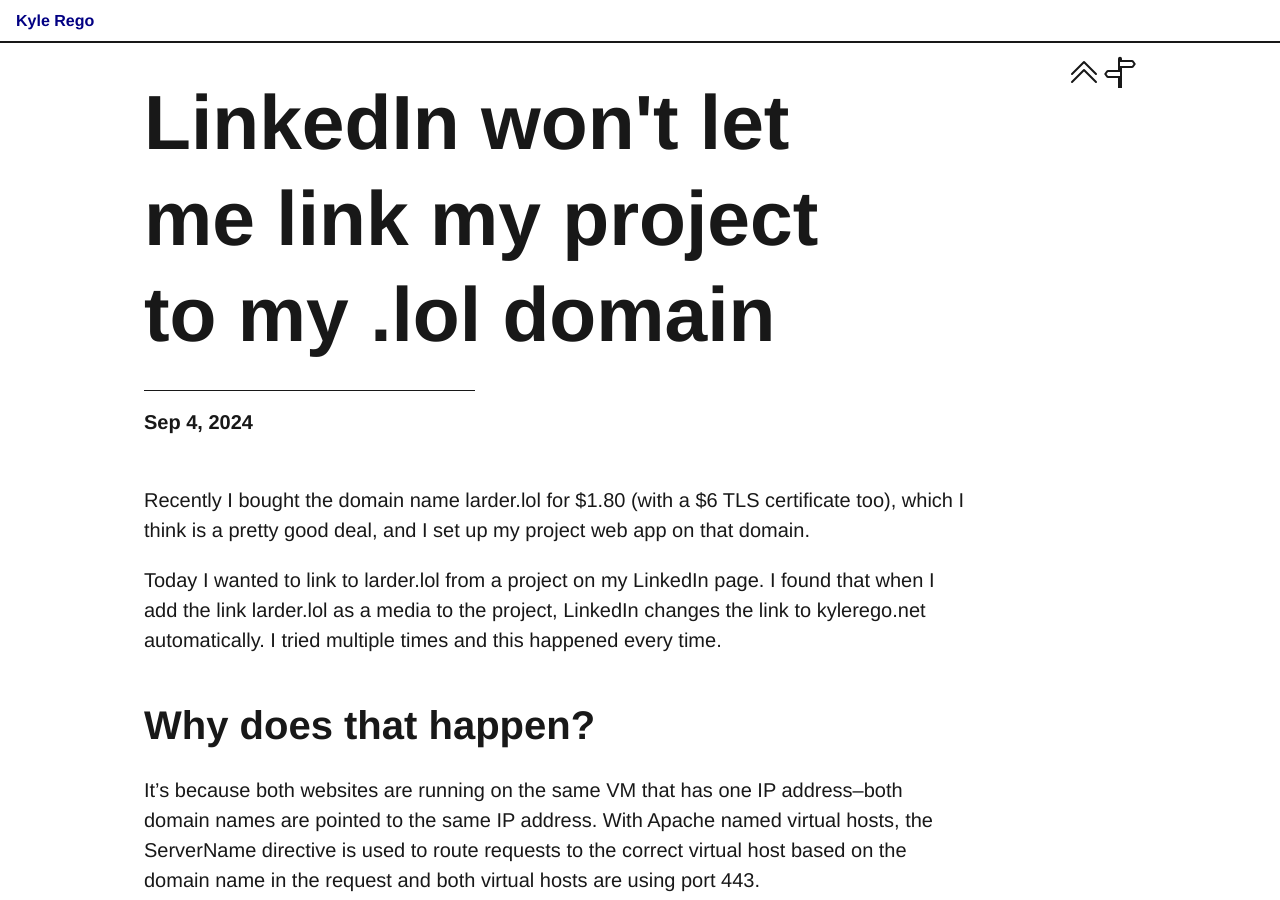
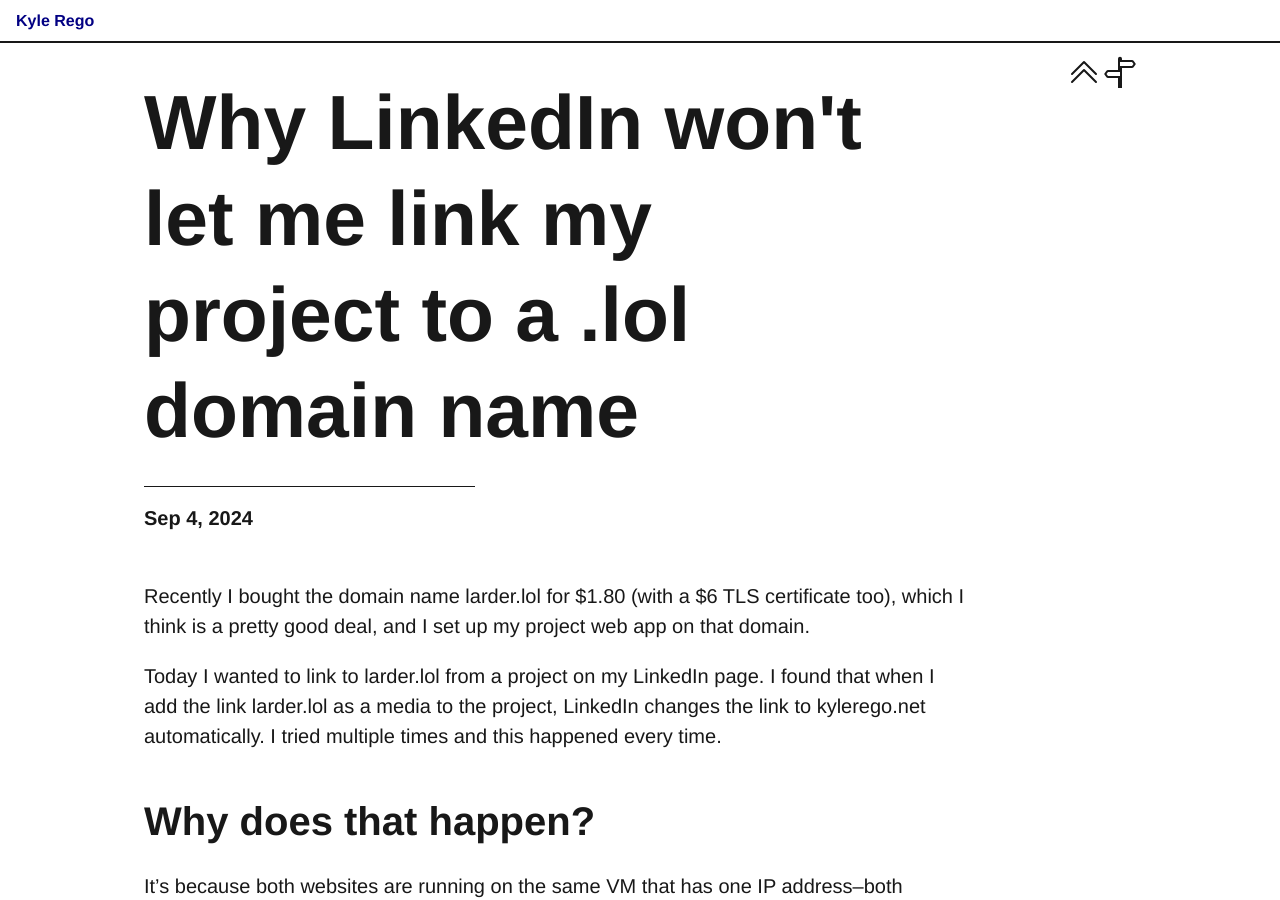
Before and after one commit to KyleRego/KyleRego.github.io, a Jekyll site: the page built from collections/_posts/2024-09-04-linkedin-wont-let-me-link-larder.markdown, in a window 1280 px wide and 900 px high. Built offline with Jekyll 4.4.1, drawn with Linux system fonts in a browser that asks for light colours.

Commit message:
Update 2024-09-04-linkedin-wont-let-me-link-larder.markdown

```diff
--- a/collections/_posts/2024-09-04-linkedin-wont-let-me-link-larder.markdown
+++ b/collections/_posts/2024-09-04-linkedin-wont-let-me-link-larder.markdown
@@ -1,6 +1,6 @@
 ---
 layout: post
-title: "LinkedIn won't let me link my project to my .lol domain"
+title: "Why LinkedIn won't let me link my project to a .lol domain name"
 date: 2024-09-04 00:00:00 -0500
 categories: blogging
 permalink: /linkedinwontletmelinklarderdotlol
```
